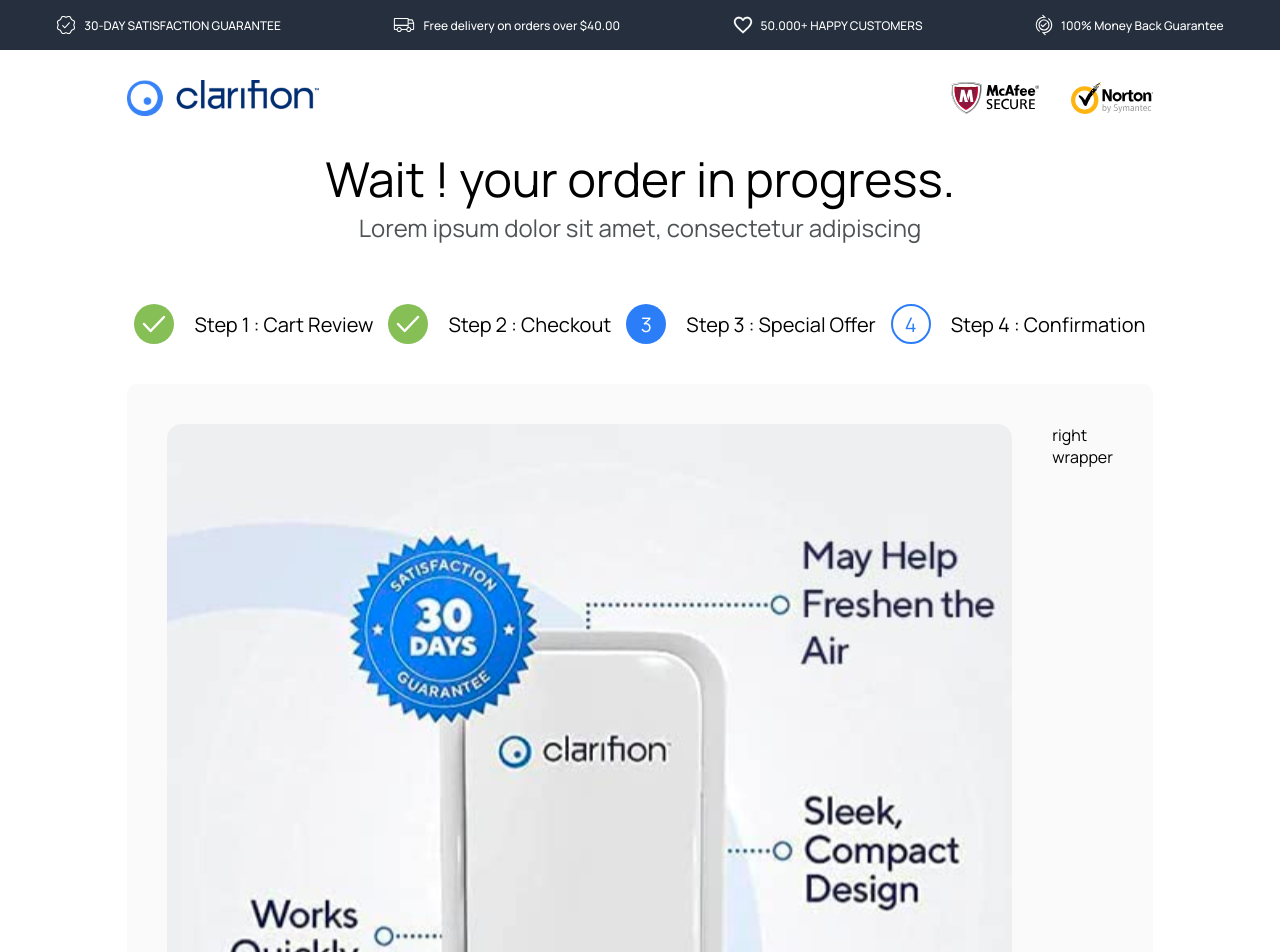
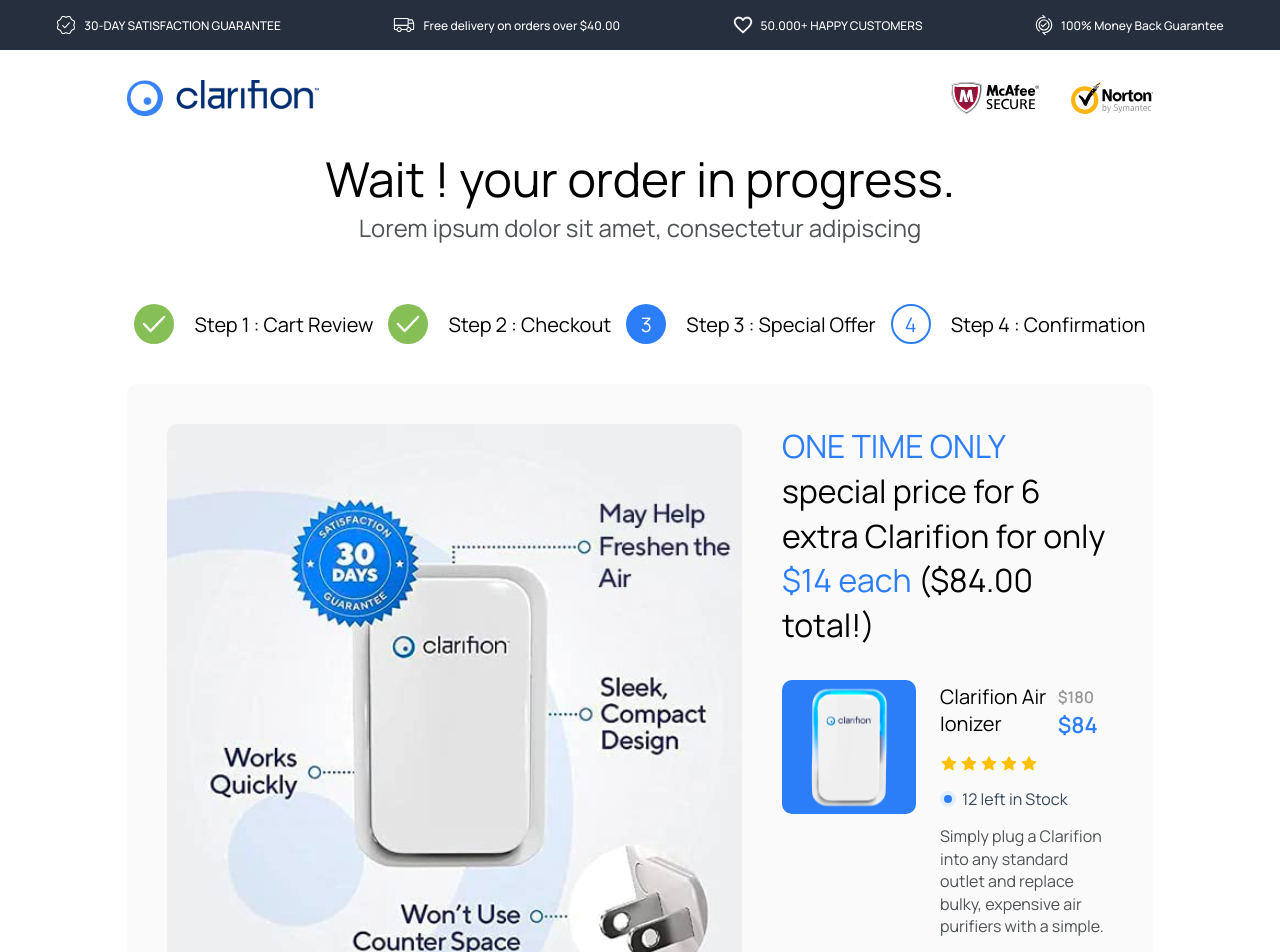
Before and after one commit to rvmelo/ejam-challenge, a React (Vite) app: page / in a window 1280 px wide. Shown: the top 952 px of the page. Built offline with nearby package versions, Linux system fonts and the light colour scheme.

Commit message:
feat: add product info

```diff
--- a/index.html
+++ b/index.html
@@ -6,7 +6,7 @@
 
     <link rel="preconnect" href="https://fonts.googleapis.com">
     <link rel="preconnect" href="https://fonts.gstatic.com" crossorigin>
-    <link href="https://fonts.googleapis.com/css2?family=Manrope:wght@400;500;700&display=swap" rel="stylesheet">
+    <link href="https://fonts.googleapis.com/css2?family=Manrope:wght@400;500;600;700&display=swap" rel="stylesheet">
 
     <title>Ejam Challenge</title>
   </head>
--- a/src/components/productInfo/index.tsx
+++ b/src/components/productInfo/index.tsx
@@ -6,12 +6,17 @@
   UserFeedbackContainer,
   UserHeaderContainer,
   UserInfoContainer,
+  ProductInfoWrapper,
+  ProductInfoContainer,
+  ProductInfoHeader,
 } from './styles'
 
 import productImage from '../../assets/product-image.svg'
+import productSmallImage from '../../assets/product-small-image.svg'
 import userPhoto from '../../assets/user-photo.svg'
 import starsImage from '../../assets/stars.svg'
 import verifiedLogo from '../../assets/verified-icon.svg'
+import stars2Image from '../../assets/stars2.svg'
 
 export const ProductInfo: React.FC = () => {
   return (
@@ -38,7 +43,36 @@
         </UserFeedbackContainer>
       </LeftWrapper>
       <RightWrapper>
-        <span>right wrapper</span>
+        <span className="topText">
+          <span className="topHighlightedText">ONE TIME ONLY</span> special
+          price for 6 extra Clarifion for only{' '}
+          <span className="topHighlightedText">$14 each</span> ($84.00 total!)
+        </span>
+        <ProductInfoContainer>
+          <div className="imageWrapper">
+            <img src={productSmallImage} alt="" />
+          </div>
+          <ProductInfoWrapper>
+            <ProductInfoHeader>
+              <span>Clarifion Air Ionizer</span>
+              <div>
+                <span className="priceText">$180</span>
+                <span className="highlightedPriceText"> $84</span>
+              </div>
+            </ProductInfoHeader>
+            <img className="starsImage" src={stars2Image} alt="" />
+            <div className="stockAmountWrapper">
+              <div className="stockIndicator">
+                <div className="stockInnerIndicator"></div>
+              </div>
+              <span>12 left in Stock</span>
+            </div>
+            <span className="productDescription">
+              Simply plug a Clarifion into any standard outlet and replace
+              bulky, expensive air purifiers with a simple.
+            </span>
+          </ProductInfoWrapper>
+        </ProductInfoContainer>
       </RightWrapper>
     </ProductContainer>
   )
--- a/src/components/productInfo/styles.ts
+++ b/src/components/productInfo/styles.ts
@@ -59,4 +59,108 @@
   }
 `
 
-export const RightWrapper = styled.div``
+export const RightWrapper = styled.div`
+  .topText {
+    color: ${({ theme }) => theme.black};
+    font-size: 2rem;
+    line-height: 2.8rem;
+  }
+
+  .topHighlightedText {
+    color: ${({ theme }) => theme.blue};
+  }
+`
+
+export const ProductInfoContainer = styled.div`
+  display: flex;
+  flex-direction: row;
+  gap: 1.5rem;
+  margin: 2.03125rem 0;
+
+  .imageWrapper {
+    display: flex;
+    align-items: center;
+    justify-content: center;
+    background: ${({ theme }) => theme.blue};
+    width: 8.375rem;
+    height: 8.375rem;
+    border-radius: 10px;
+  }
+`
+
+export const ProductInfoHeader = styled.div`
+  display: flex;
+  flex-direction: row;
+  align-items: center;
+  justify-content: space-between;
+
+  margin-bottom: 0.9375rem;
+
+  span {
+    color: ${({ theme }) => theme.black};
+    font-size: 1.25rem;
+  }
+
+  .priceText {
+    color: ${({ theme }) => theme.gray59};
+    font-size: 1rem;
+    font-weight: 600;
+  }
+
+  .highlightedPriceText {
+    color: ${({ theme }) => theme.blue};
+    font-size: 1.375rem;
+    font-weight: 600;
+  }
+`
+
+export const ProductInfoWrapper = styled.div`
+  display: flex;
+  flex: 1;
+  flex-direction: column;
+
+  .starsImage {
+    width: 6.125rem;
+    height: 1.125rem;
+  }
+
+  .productDescription {
+    color: ${({ theme }) => theme.gray};
+    font-size: 1rem;
+    line-height: 1.4rem;
+    text-align: left;
+  }
+
+  .stockAmountWrapper {
+    display: flex;
+    flex-direction: row;
+    align-items: center;
+    gap: 6px;
+
+    color: ${({ theme }) => theme.cyanBlueDarkShade};
+    font-size: 1rem;
+    font-weight: 300;
+
+    margin: 0.9375rem 0;
+  }
+
+  .stockIndicator {
+    height: 1rem;
+    width: 1rem;
+    border-radius: 50%;
+
+    display: flex;
+    align-items: center;
+    justify-content: center;
+
+    background: ${({ theme }) => theme.lightBlue};
+  }
+
+  .stockInnerIndicator {
+    height: 0.5rem;
+    width: 0.5rem;
+    border-radius: 50%;
+
+    background: ${({ theme }) => theme.blue};
+  }
+`
--- a/src/styles/themes/default.ts
+++ b/src/styles/themes/default.ts
@@ -2,10 +2,13 @@
   black: '#000000',
   white: '#FFFFFF',
   blue: '#2C7EF8',
+  lightBlue: '#E3EEFF',
+  cyanBlueDarkShade: ' #37465A',
   cyanBlue: '#252f3d',
   green: '#85BF55',
   green2: '#5BB59A',
   gray: '#4D5254',
   gray98: '#FAFAFA',
   gray20: '#333333',
+  gray59: '#969696',
 }
```
Also changed, not shown: src/assets/product-small-image.svg (added), src/assets/stars2.svg (added).
